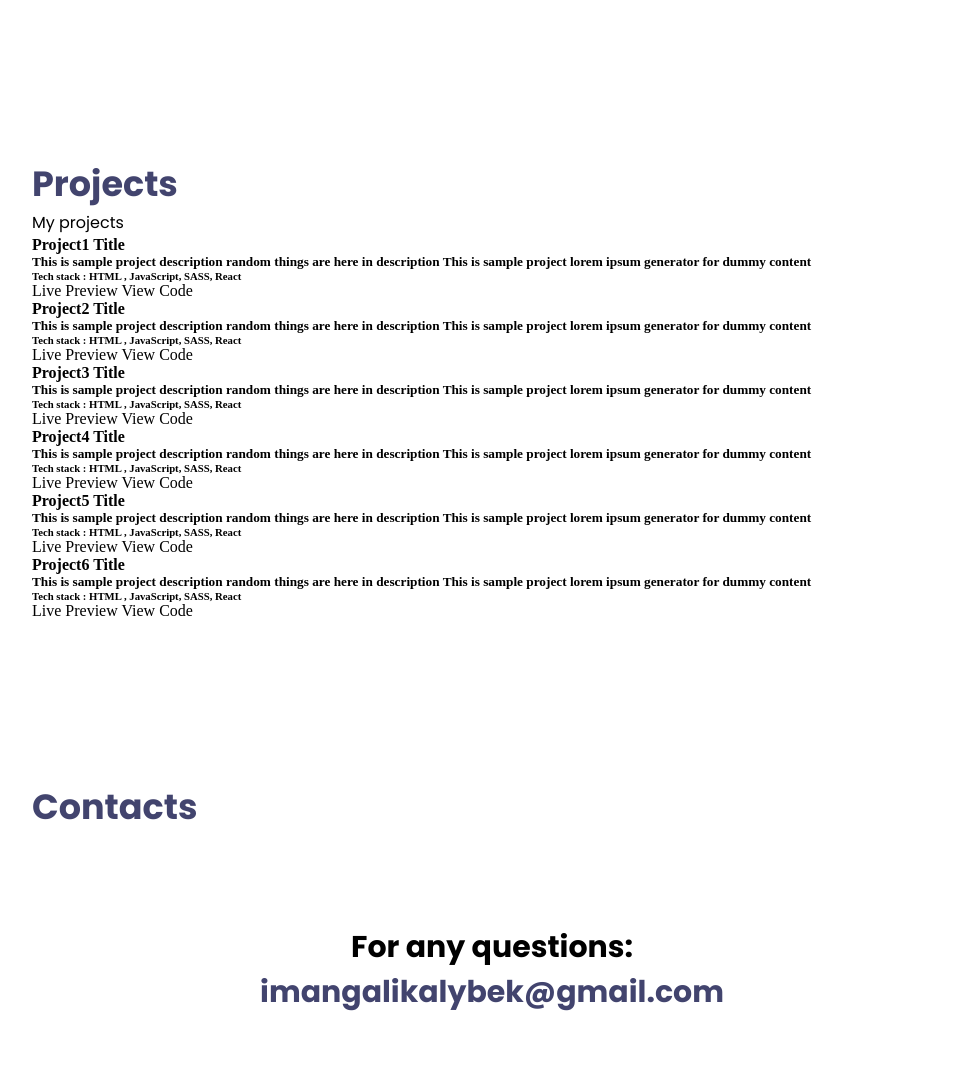
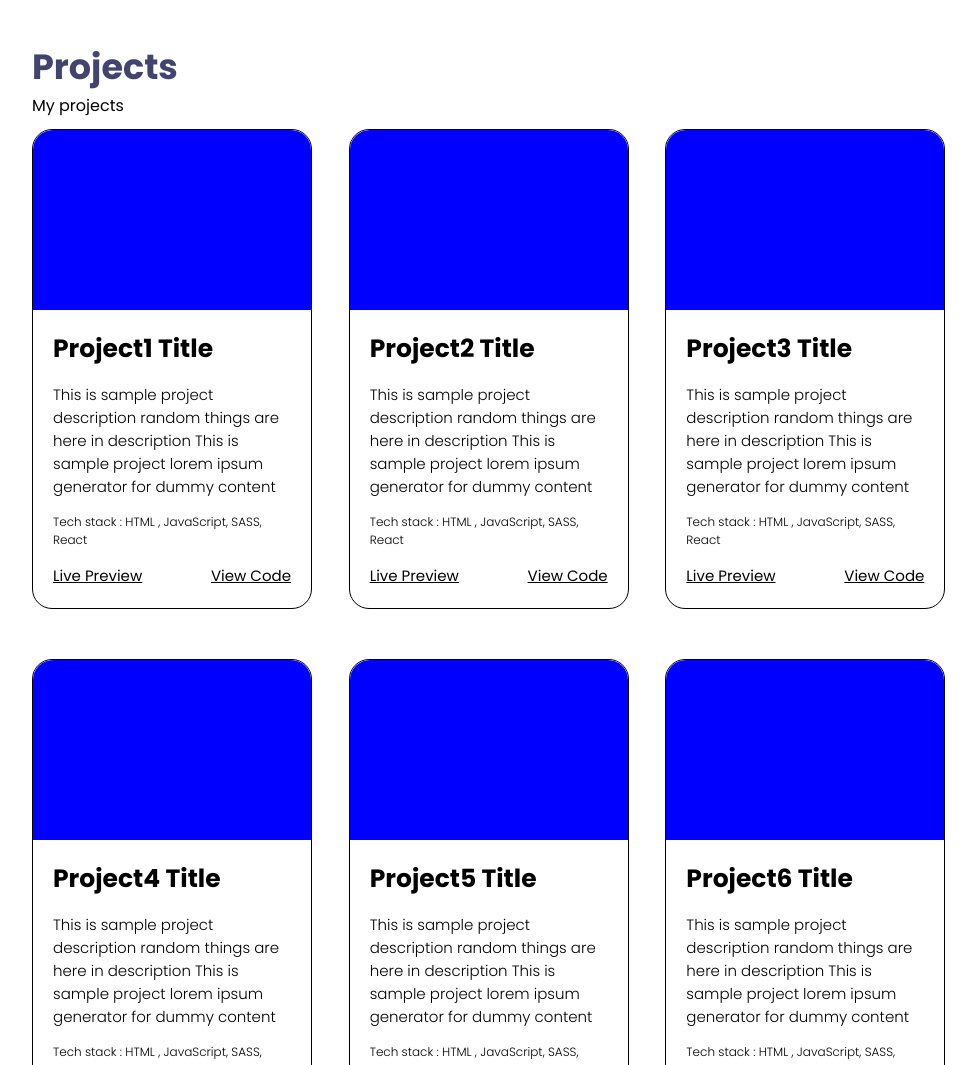
Before and after one commit to imangalikalybek/portfolio1, a plain HTML site: page index.html in a window 1280 px wide. Shown: the part 1735-2800 px from the top of the page, without its empty margins (148-1124 px from the left). Drawn offline with Linux system fonts and the light colour scheme.

Commit message:
Update style.css

```diff
--- a/style.css
+++ b/style.css
@@ -43,7 +43,7 @@
 }
 #photo_radius {
     border-radius: 100%;
-    border: 6px rgb(0, 255, 0) solid;  /* #42446E */
+    border: 6px #42446E solid;  /* #42446E  rgb(0, 255, 0)   */
     padding: 2px;
 }
 h1, h2, h3 {
@@ -58,6 +58,22 @@ h2 {
 }
 h3 {
     font-size: 30px;
+}
+h4, h5, h6 {
+    font-family: 'Poppins', sans-serif;
+}
+h5, h6 {
+    font-weight: 300;
+}
+h4 {
+    font-size: 25px;
+    font-weight: 300px;
+}
+h5 {
+    font-size: 15px;
+}
+h6 {
+    font-size: 12px;
 }
 #aboutme1_grid {
     display: grid;
@@ -104,7 +120,7 @@ button {
     color: #018C0F;
     font-size: 12px;
     font-weight: 600;
-    padding: 5px 25px;
+    padding: 3px 25px;
     border-radius: 15px;
 }
 .company_name {
@@ -117,6 +133,7 @@ button {
     flex-direction: column;
 }
 #stack_grid {
+    /* width: 100%; */
     display: grid;
     grid-template-columns: 1fr 1fr 1fr 1fr 1fr 1fr;
     grid-template-rows: 1fr 1fr;
@@ -125,11 +142,50 @@ button {
     display: flex;
     flex-direction: column;
     align-items: center;
-    padding: 10px;
+    padding: 10%;
+    width: 100px;
 }
 a {
     text-decoration: none;
+    font-family: 'Poppins', sans-serif;
     color: #000;
+}
+.proj_link {
+    text-decoration: underline;
+    font-size: 15px;
+}
+#projects_grid {
+    display: grid;
+    padding: 10px 0;
+    grid-template-columns: 1fr 1fr 1fr;
+    grid-template-rows: 1fr 1fr;
+    gap: 30px;
+    row-gap: 50px;
+}
+.proj1 {
+    width: 280px;
+    height: 480px;
+    border-radius: 20px;
+    border: #000 solid 1px;
+    display: flex;
+    flex-direction: column;
+}
+.proj_image {
+    height: 180px;
+    background-color: blue;
+    border-top-right-radius: 20px;
+    border-top-left-radius: 20px;
+}
+.proj2 {
+    display: flex;
+    flex-direction: column;
+    padding: 20px;
+    gap: 15px;
+}
+.proj_show {
+    display: flex;
+    flex-direction: row;
+    justify-content: space-between;
 }
 /* main {
 
```
